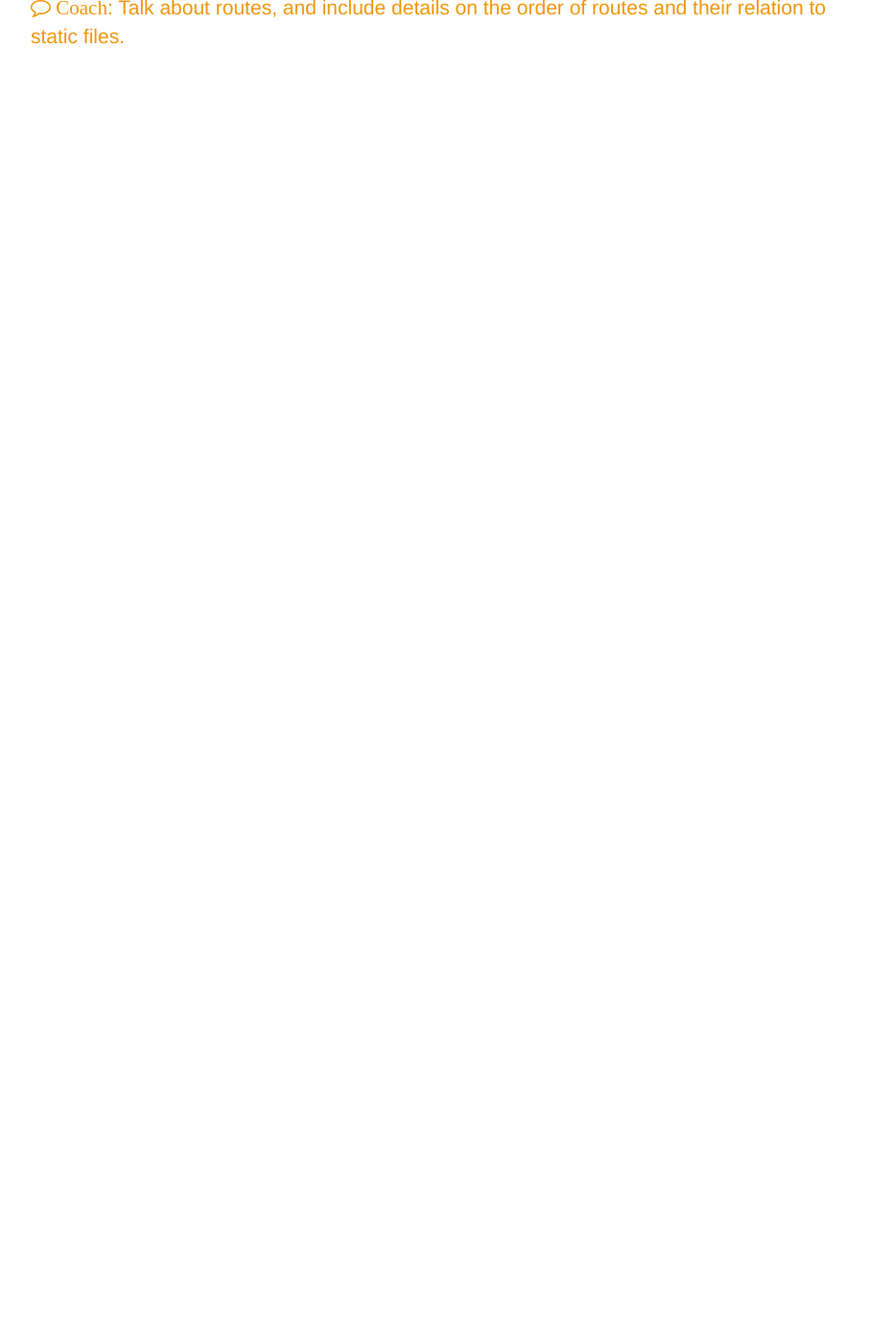
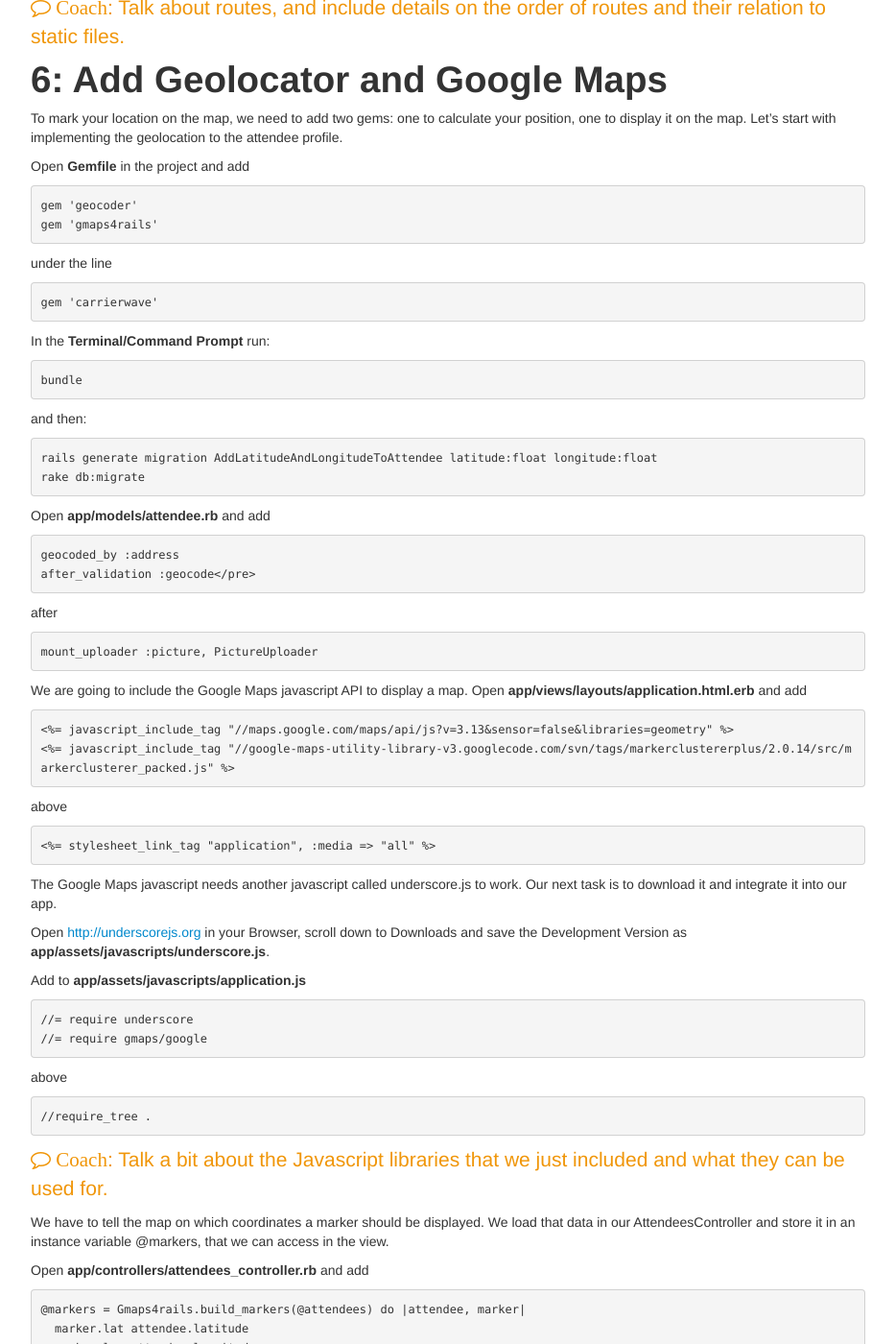
Before and after one commit to codecurious-bln/basic-curriculum, a Jekyll site: the page built from attendee_tutorial.md, in a window 1280 px wide and 1400 px high, scrolled down 4776 px. Shown: the whole window at 96% size, without its empty margins (323-1256 px from the left). Built offline with Jekyll 4.4.1, drawn with Linux system fonts in a browser that asks for light colours; before the commit the page ends 4839 px from its top, so only the background shows below that; some of the changed text lies outside the part shown.

Commit message:
Adding the map

```diff
--- a/attendee_tutorial.md
+++ b/attendee_tutorial.md
@@ -157,3 +157,95 @@
 
 <span class="lead coach"><i class="icon-comment-alt"> Coach</i>: Talk about routes,
 and include details on the order of routes and their relation to static files.</span>
+
+# 6: Add Geolocator and Google Maps
+To mark your location on the map, we need to add two gems: one to calculate your position, one to display it on the map.
+Let's start with implementing the geolocation to the attendee profile.
+
+Open **Gemfile** in the project and add
+
+    gem 'geocoder'
+    gem 'gmaps4rails'
+
+under the line
+
+    gem 'carrierwave'
+
+In the **Terminal/Command Prompt** run:
+
+    bundle
+
+and then:
+
+    rails generate migration AddLatitudeAndLongitudeToAttendee latitude:float longitude:float
+    rake db:migrate
+
+Open **app/models/attendee.rb** and add
+
+    geocoded_by :address
+    after_validation :geocode</pre>
+
+after
+
+    mount_uploader :picture, PictureUploader
+
+We are going to include the Google Maps javascript API to display a map.
+Open **app/views/layouts/application.html.erb** and add
+
+    <%= javascript_include_tag "//maps.google.com/maps/api/js?v=3.13&sensor=false&libraries=geometry" %>
+    <%= javascript_include_tag "//google-maps-utility-library-v3.googlecode.com/svn/tags/markerclustererplus/2.0.14/src/markerclusterer_packed.js" %>
+
+above
+
+    <%= stylesheet_link_tag "application", :media => "all" %>
+
+The Google Maps javascript needs another javascript called underscore.js to work. Our next task is to download it and integrate it into our app.
+
+Open [http://underscorejs.org](http://underscorejs.org) in your Browser, scroll down to Downloads and save the Development Version as **app/assets/javascripts/underscore.js**.
+
+Add to **app/assets/javascripts/application.js**
+
+    //= require underscore
+    //= require gmaps/google
+
+above
+
+    //require_tree .
+
+<span class="lead coach"><i class="icon-comment-alt"> Coach</i>: Talk a bit about the Javascript libraries that we just included and what they can be used for.</span>
+
+We have to tell the map on which coordinates a marker should be displayed. We load that data in our AttendeesController and store it in an instance variable @markers, that we can access in the view.
+
+Open **app/controllers/attendees_controller.rb** and add
+
+    @markers = Gmaps4rails.build_markers(@attendees) do |attendee, marker|
+      marker.lat attendee.latitude
+      marker.lng attendee.longitude
+    end
+
+to the index action below
+
+    @attendees = Attendee.all
+
+Add in **app/views/attendees/index.html.erb**
+
+    <script type="text/javascript">
+      function initialize_map() {
+        handler = Gmaps.build('Google');
+        handler.buildMap({ provider: {}, internal: {id: 'map'}}, function() {
+          markers = handler.addMarkers(<%= raw @markers.to_json %>);
+          handler.bounds.extendWith(markers);
+          handler.fitMapToBounds();
+        });
+      }
+      google.maps.event.addDomListener(window, "load", initialize_map);
+    </script>
+
+    <div id="map"></div>
+
+below
+
+    <h1>Listing attendees</h1>
+
+Now you need to restart the Rails server process in **Terminal/Command Prompt** through `rails server`.
+To show the attendees you've already added, you need to **update their profiles** as it has to geocode their addresses.
```
